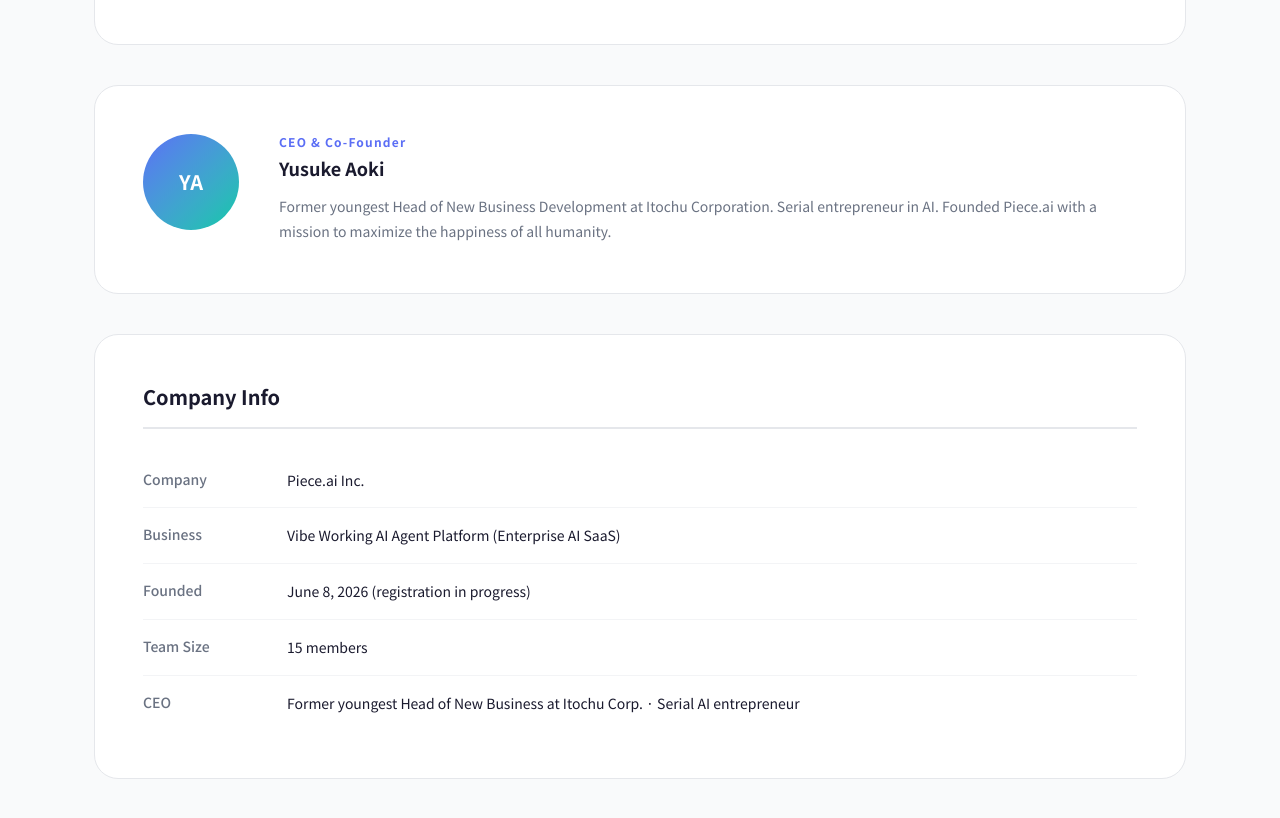
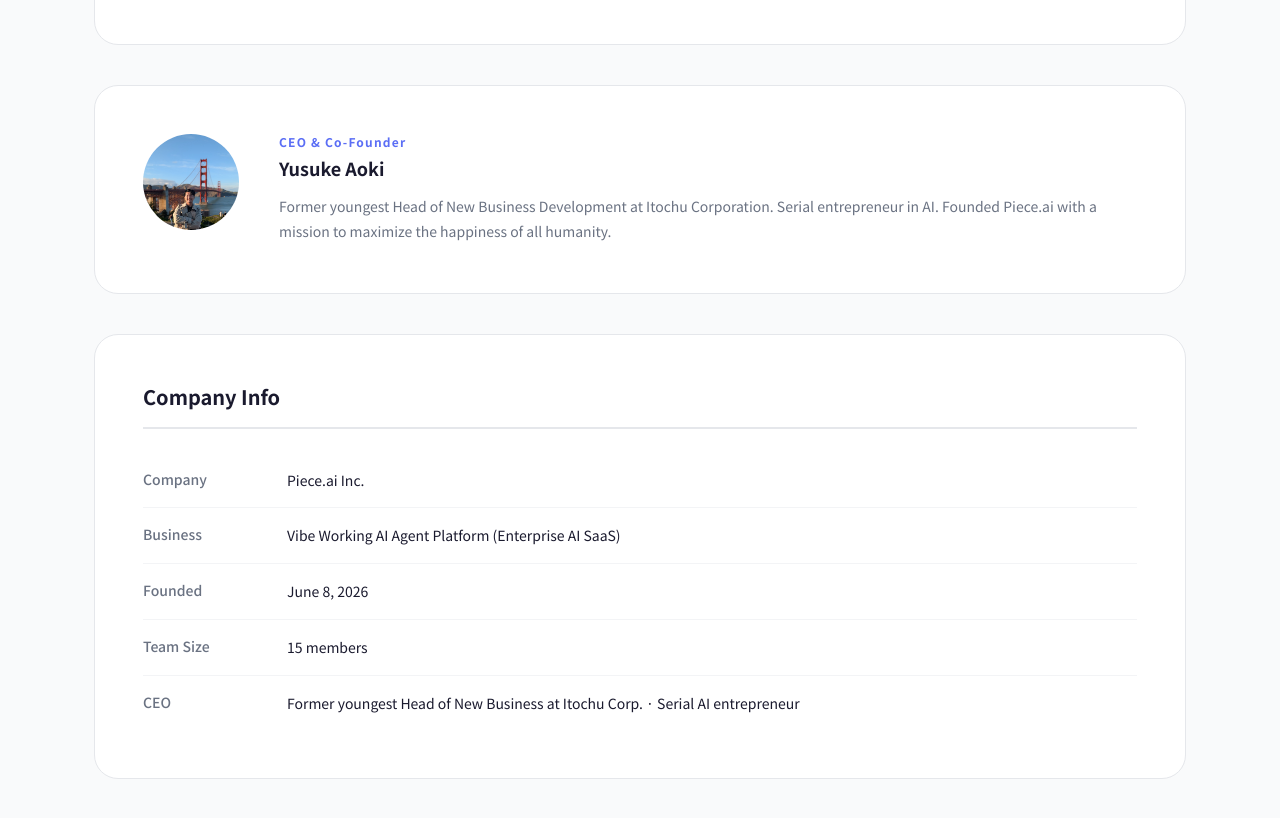
Before and after one commit to takenokont37-netizen/piece-ai, a Next.js app: page /en in a window 1280 px wide. Shown: the part 3100-3918 px from the top of the page. Built offline with nearby package versions, Linux system fonts and the light colour scheme; no server answers; what microcms-js-sdk would draw is missing.

Commit message:
use Aoki photo in About CEO profile, drop registration-in-progress note

```diff
--- a/components/sections/About.tsx
+++ b/components/sections/About.tsx
@@ -27,7 +27,7 @@
     tableRows: [
       { label: '会社名',   value: 'Piece.ai株式会社' },
       { label: '事業内容', value: 'バイブワーキングAIエージェントプラットフォームの提供（Enterprise AI SaaS）' },
-      { label: '設立',     value: '2026年6月8日（登記手続き中）' },
+      { label: '設立',     value: '2026年6月8日' },
       { label: '従業員数', value: '15名' },
       { label: '代表',     value: '元伊藤忠商事 最年少新規事業責任者・AI連続起業家' },
     ],
@@ -52,7 +52,7 @@
     tableRows: [
       { label: 'Company',   value: 'Piece.ai Inc.' },
       { label: 'Business',  value: 'Vibe Working AI Agent Platform (Enterprise AI SaaS)' },
-      { label: 'Founded',   value: 'June 8, 2026 (registration in progress)' },
+      { label: 'Founded',   value: 'June 8, 2026' },
       { label: 'Team Size', value: '15 members' },
       { label: 'CEO',       value: 'Former youngest Head of New Business at Itochu Corp. · Serial AI entrepreneur' },
     ],
@@ -98,9 +98,11 @@
           {/* 代表プロフィール */}
           <FadeIn>
             <div className="flex flex-col md:flex-row items-center md:items-start gap-10 p-12 bg-white border border-gray-200 rounded-3xl">
-              <div className="shrink-0 w-24 h-24 rounded-full bg-gradient-to-br from-[#5b6ef5] to-[#00c9a7] flex items-center justify-center text-white font-bold text-xl font-[var(--font-en)]">
-                YA
-              </div>
+              <img
+                src="/images/aoki.jpg"
+                alt={tx.ceoName}
+                className="shrink-0 w-24 h-24 rounded-full object-cover object-top"
+              />
               <div className="text-center md:text-left">
                 <p className="text-xs font-semibold tracking-[0.1em] text-[#5b6ef5] mb-1">{tx.ceoRole}</p>
                 <p className="text-lg font-bold text-[#1a1a2e] mb-3">{tx.ceoName}</p>
```
